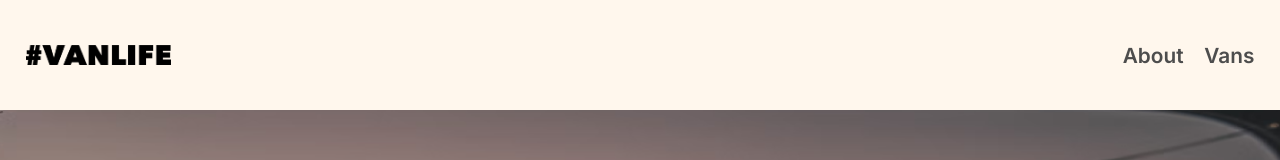
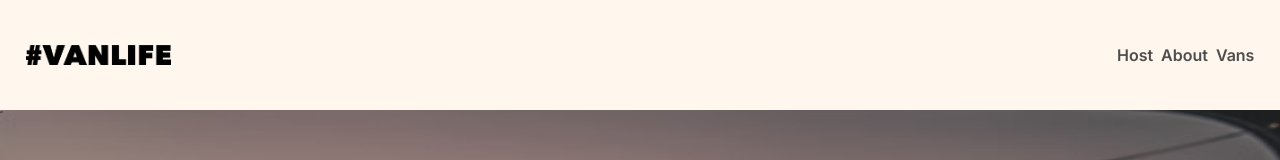
Before and after one commit to JSAssassin/VanLife, a React (Vite) app: page / in a window 1280 px wide. Shown: the top 160 px of the page. Built offline with nearby package versions, Linux system fonts and the light colour scheme; what miragejs would draw is missing.

Commit message:
Add `Host` nav item to navbar and update navbar styles.

```diff
--- a/src/components/Navbar.css
+++ b/src/components/Navbar.css
@@ -2,13 +2,13 @@
     --NAVBAR-BGCOLOR: #FFF7ED;
     --NAVBAR-FONTCOLOR: #000000;
     --NAVITEMS-RIGHT-FONTCOLOR: #4D4D4D;
+    --NAVITEMS-FONTCOLOR-FOCUS: #161616;
     --NAVBAR-HEIGHT: 110px;
 }
 
 .navbar {
     height: var(--NAVBAR-HEIGHT);
     display: flex;
-    justify-content: space-between;
     align-items: center;
     padding: 2.25em 1.6em;
     background: var(--NAVBAR-BGCOLOR);
@@ -23,6 +23,11 @@
     color: inherit;
 }
 
+.navbar__item:focus {
+    color: var(--NAVITEMS-FONTCOLOR-FOCUS);
+    text-decoration: underline;
+}
+
 .navbar__logo img {
     width: 100%;
     height: 100%;
@@ -34,14 +39,11 @@
     height: 41px;
 }
 
-.navbar__item:nth-child(2),
-.navbar__item:nth-child(3) {
+.navbar__items {
+    display: flex;
     color: var(--NAVITEMS-RIGHT-FONTCOLOR);
-    font-size: 1.3rem;
+    font-size: 1rem;
     font-weight: 600;
+    margin-left: auto;
+    column-gap: 8px;
 }
-
-.navbar__item:nth-child(2) {
-    margin-left: auto;
-    margin-right: 1em;
-}
--- a/src/components/Navbar.jsx
+++ b/src/components/Navbar.jsx
@@ -8,8 +8,11 @@ export default function Navbar() {
             <Link to="/" className="navbar__logo">
                 <img src={navbarLogo} alt="navbar logo" />
             </Link>
-            <Link to="/about" className="navbar__item">About</Link>
-            <Link to="/vans" className="navbar__item">Vans</Link>
+            <div className="navbar__items">
+                <Link to="/host" className="navbar__item">Host</Link>
+                <Link to="/about" className="navbar__item">About</Link>
+                <Link to="/vans" className="navbar__item">Vans</Link>
+            </div>
         </nav>
     );
 }
```
